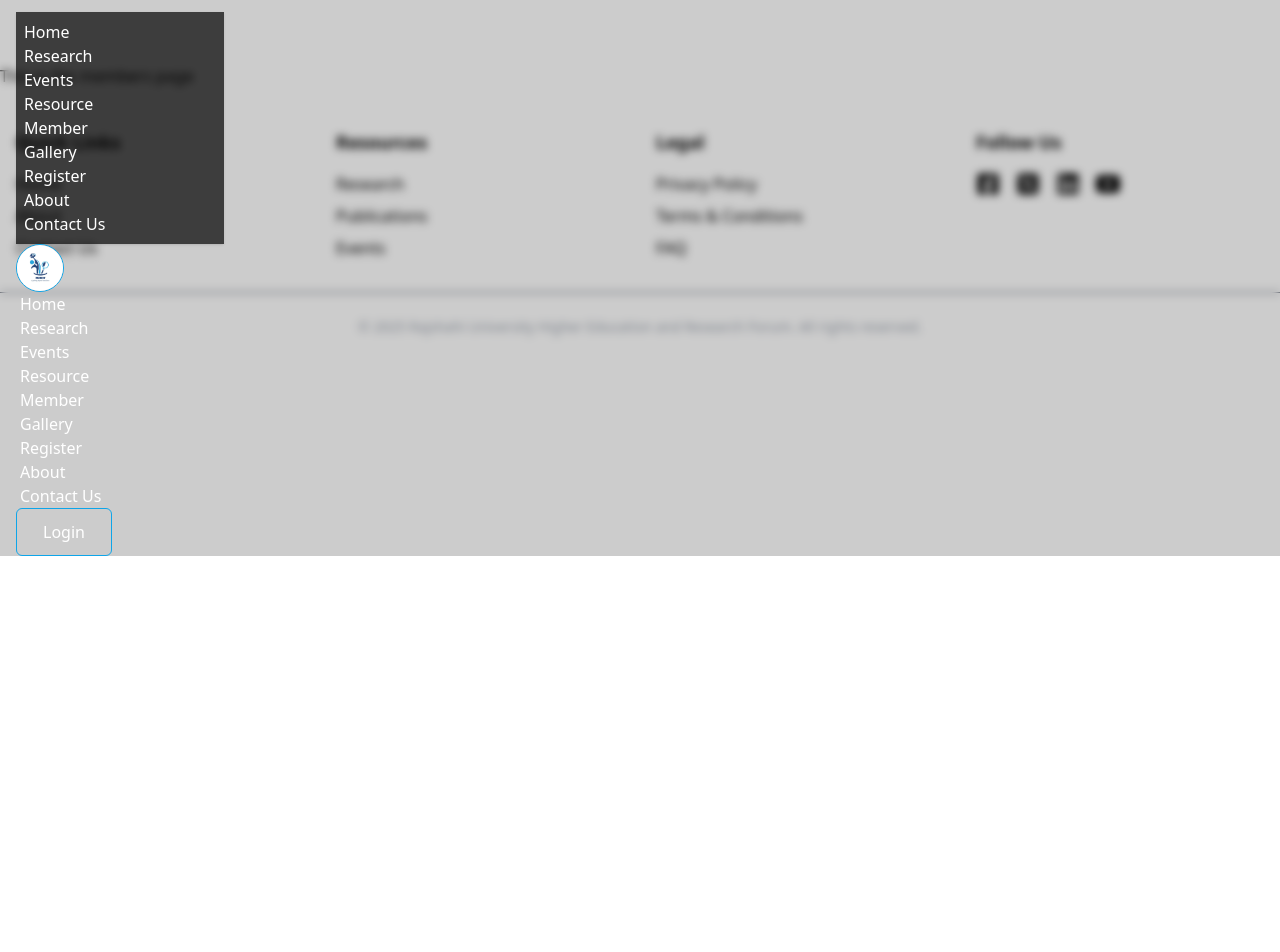
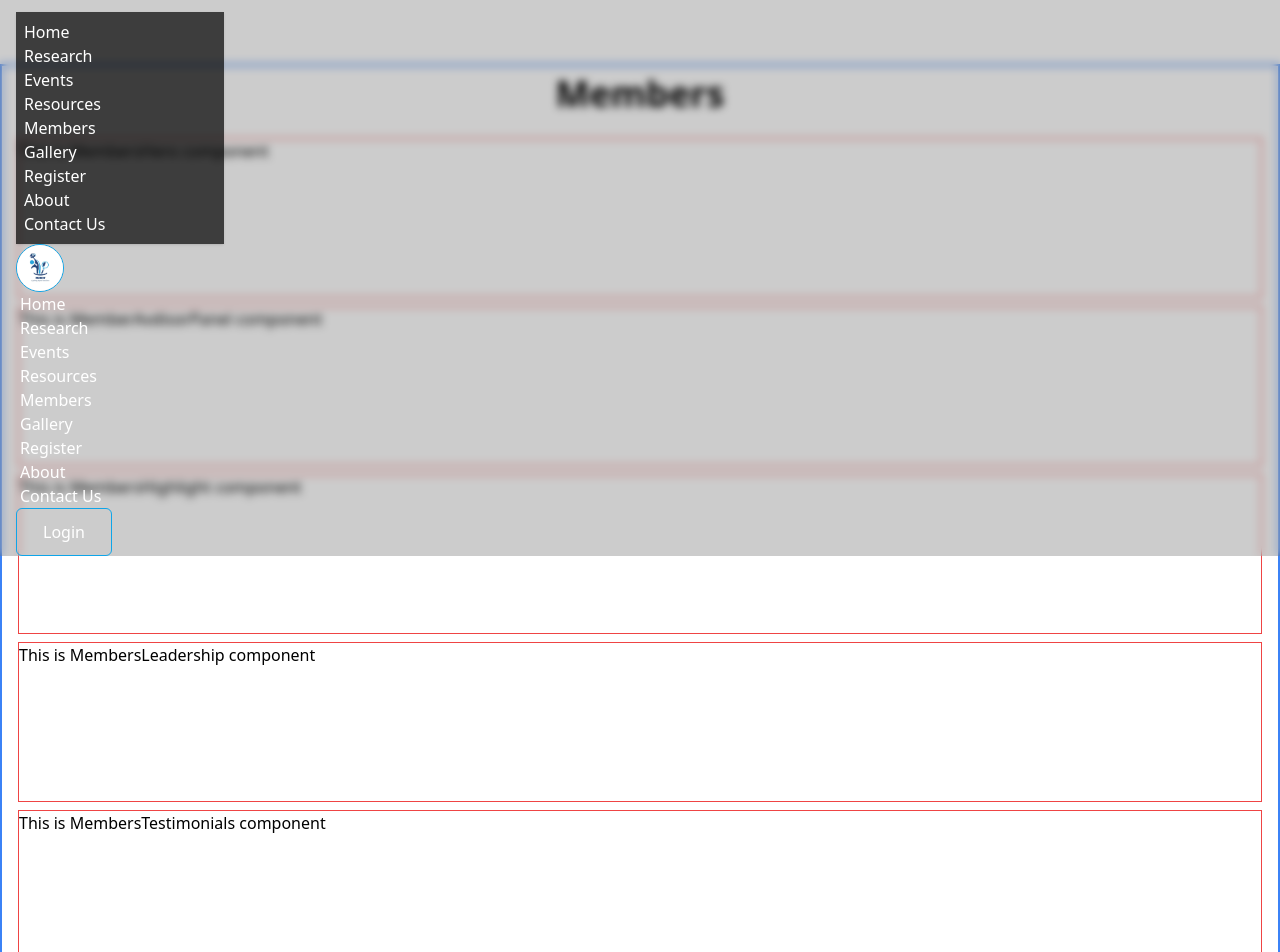
Before and after one commit to mehorabkonok/ruherf, a React (Vite) app: page /members in a window 1280 px wide. Shown: the top 952 px of the page. Before the commit the page ends 800 px from the top, so only its background shows below. Built offline with nearby package versions, Linux system fonts and the light colour scheme.

Commit message:
In navbar some singular term has been converted to plural term and members folder has been filled with members components

```diff
--- a/src/Pages/Components/Navbar/Navbar.jsx
+++ b/src/Pages/Components/Navbar/Navbar.jsx
@@ -9,8 +9,8 @@ const Navbar = () => {
             <li><NavLink to='/' className="hover:text-sky-400">Home</NavLink></li>
             <li><NavLink to='/research' className="hover:text-sky-400">Research</NavLink></li>
             <li><NavLink to='/events' className="hover:text-sky-400">Events</NavLink></li>
-            <li><NavLink to='/resource' className="hover:text-sky-400">Resource</NavLink></li>
-            <li><NavLink to='/members' className="hover:text-sky-400">Member</NavLink></li>
+            <li><NavLink to='/resource' className="hover:text-sky-400">Resources</NavLink></li>
+            <li><NavLink to='/members' className="hover:text-sky-400">Members</NavLink></li>
             <li><NavLink to='/gallery' className="hover:text-sky-400">Gallery</NavLink></li>
             <li><NavLink to='/register' className="hover:text-sky-400">Register</NavLink></li>
             <li><NavLink to='/about' className="hover:text-sky-400">About</NavLink></li>
--- a/src/Pages/Routes/Members/Members.jsx
+++ b/src/Pages/Routes/Members/Members.jsx
@@ -1,10 +1,35 @@
 import React from 'react';
+import MembersHero from './MembersHero';
+import MembersAvdisorPanel from './MembersAvdisorPanel';
+import MembersHighlight from './MembersHighlight';
+import MembersLeadership from './MembersLeadership';
+import MembersTestimonials from './MembersTestimonials';
+import MembersCommunity from './MembersCommunity';
+import MembersGallery from './MembersGallery';
+import MembersPartners from './MembersPartners';
+import MembersCallToAction from './MembersCallToAction';
 
 const Members = () => {
     return (
-        <div>
-            <p>This is the members page</p>
-        </div>
+        <>
+            <div className='border-2 border-blue-500 p-2'>
+                {/* Member page header or totle */}
+                <h1 className='text-4xl font-bold text-center mb-6'>Members</h1>
+
+                {/* Member page components */}
+                <div>
+                    <MembersHero></MembersHero>
+                    <MembersAvdisorPanel></MembersAvdisorPanel>
+                    <MembersHighlight></MembersHighlight>
+                    <MembersLeadership></MembersLeadership>
+                    <MembersTestimonials></MembersTestimonials>
+                    <MembersCommunity></MembersCommunity>
+                    <MembersGallery></MembersGallery>
+                    <MembersPartners></MembersPartners>
+                    <MembersCallToAction></MembersCallToAction>
+                </div>
+            </div>
+        </>
     );
 };
 
--- /dev/null
+++ b/src/Pages/Routes/Members/MembersAvdisorPanel.jsx
@@ -0,0 +1,11 @@
+import React from 'react';
+
+const MembersAvdisorPanel = () => {
+    return (
+        <div className='h-40 border border-red-500 m-2'>
+            <p>This is MemberAvdisorPanel component</p>
+        </div>
+    );
+};
+
+export default MembersAvdisorPanel;
--- /dev/null
+++ b/src/Pages/Routes/Members/MembersCallToAction.jsx
@@ -0,0 +1,11 @@
+import React from 'react';
+
+const MembersCallToAction = () => {
+    return (
+        <div className='h-40 border border-red-500 m-2'>
+            <p>This is MembersCallToAction component</p>
+        </div>
+    );
+};
+
+export default MembersCallToAction;
--- /dev/null
+++ b/src/Pages/Routes/Members/MembersCommunity.jsx
@@ -0,0 +1,11 @@
+import React from 'react';
+
+const MembersCommunity = () => {
+    return (
+        <div className='h-40 border border-red-500 m-2'>
+            <p>This is MembersCommunity component</p>
+        </div>
+    );
+};
+
+export default MembersCommunity;
--- /dev/null
+++ b/src/Pages/Routes/Members/MembersGallery.jsx
@@ -0,0 +1,11 @@
+import React from 'react';
+
+const MembersGallery = () => {
+    return (
+        <div className='h-40 border border-red-500 m-2'>
+            <p>This is MembersGallery component</p>
+        </div>
+    );
+};
+
+export default MembersGallery;
--- /dev/null
+++ b/src/Pages/Routes/Members/MembersHero.jsx
@@ -0,0 +1,11 @@
+import React from 'react';
+
+const MembersHero = () => {
+    return (
+        <div className='h-40 border border-red-500 m-2'>
+            <p>This is MembersHero component</p>
+        </div>
+    );
+};
+
+export default MembersHero;
--- /dev/null
+++ b/src/Pages/Routes/Members/MembersHighlight.jsx
@@ -0,0 +1,11 @@
+import React from 'react';
+
+const MembersHighlight = () => {
+    return (
+        <div className='h-40 border border-red-500 m-2'>
+            <p>This is MembersHighlight component</p>
+        </div>
+    );
+};
+
+export default MembersHighlight;
--- /dev/null
+++ b/src/Pages/Routes/Members/MembersLeadership.jsx
@@ -0,0 +1,11 @@
+import React from 'react';
+
+const MembersLeadership = () => {
+    return (
+        <div className='h-40 border border-red-500 m-2'>
+            <p>This is MembersLeadership component</p>
+        </div>
+    );
+};
+
+export default MembersLeadership;
--- /dev/null
+++ b/src/Pages/Routes/Members/MembersPartners.jsx
@@ -0,0 +1,11 @@
+import React from 'react';
+
+const MembersPartners = () => {
+    return (
+        <div className='h-40 border border-red-500 m-2'>
+            <p>This is MembersPartners component</p>
+        </div>
+    );
+};
+
+export default MembersPartners;
--- /dev/null
+++ b/src/Pages/Routes/Members/MembersTestimonials.jsx
@@ -0,0 +1,11 @@
+import React from 'react';
+
+const MembersTestimonials = () => {
+    return (
+        <div className='h-40 border border-red-500 m-2'>
+            <p>This is MembersTestimonials component</p>
+        </div>
+    );
+};
+
+export default MembersTestimonials;
```
